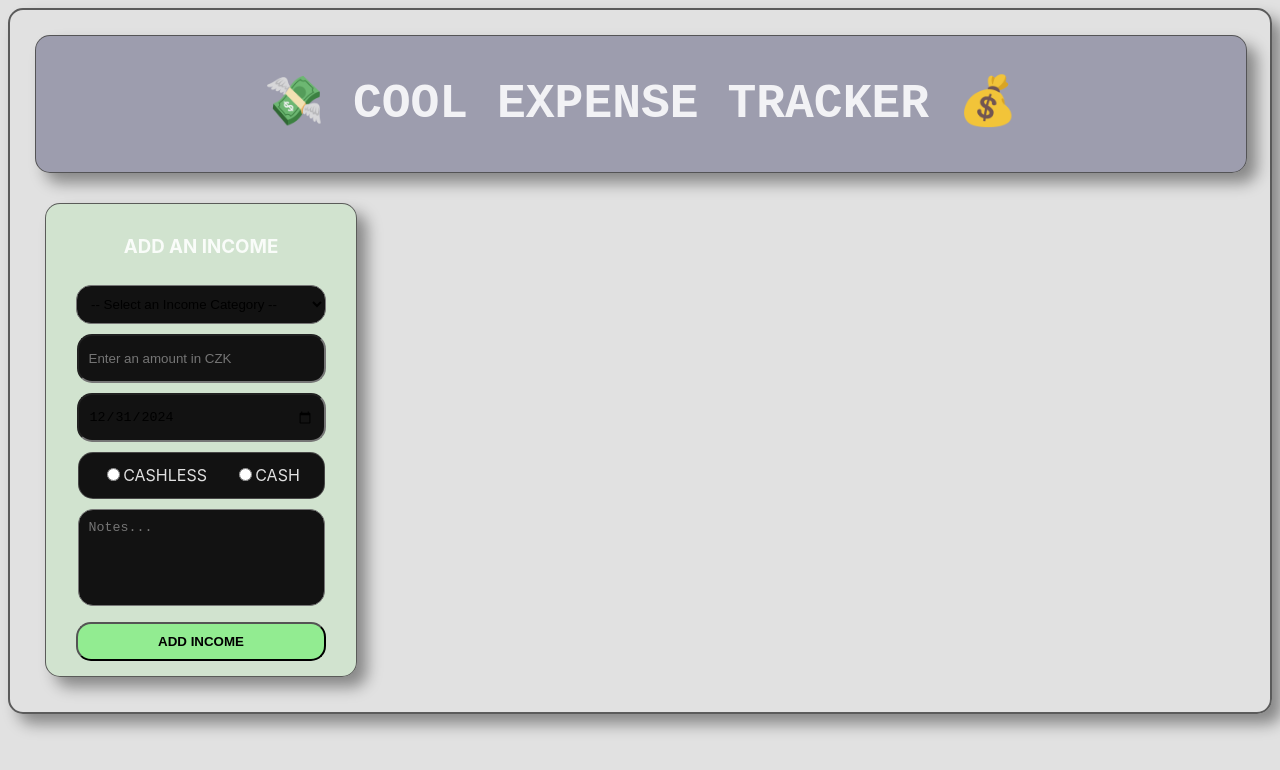
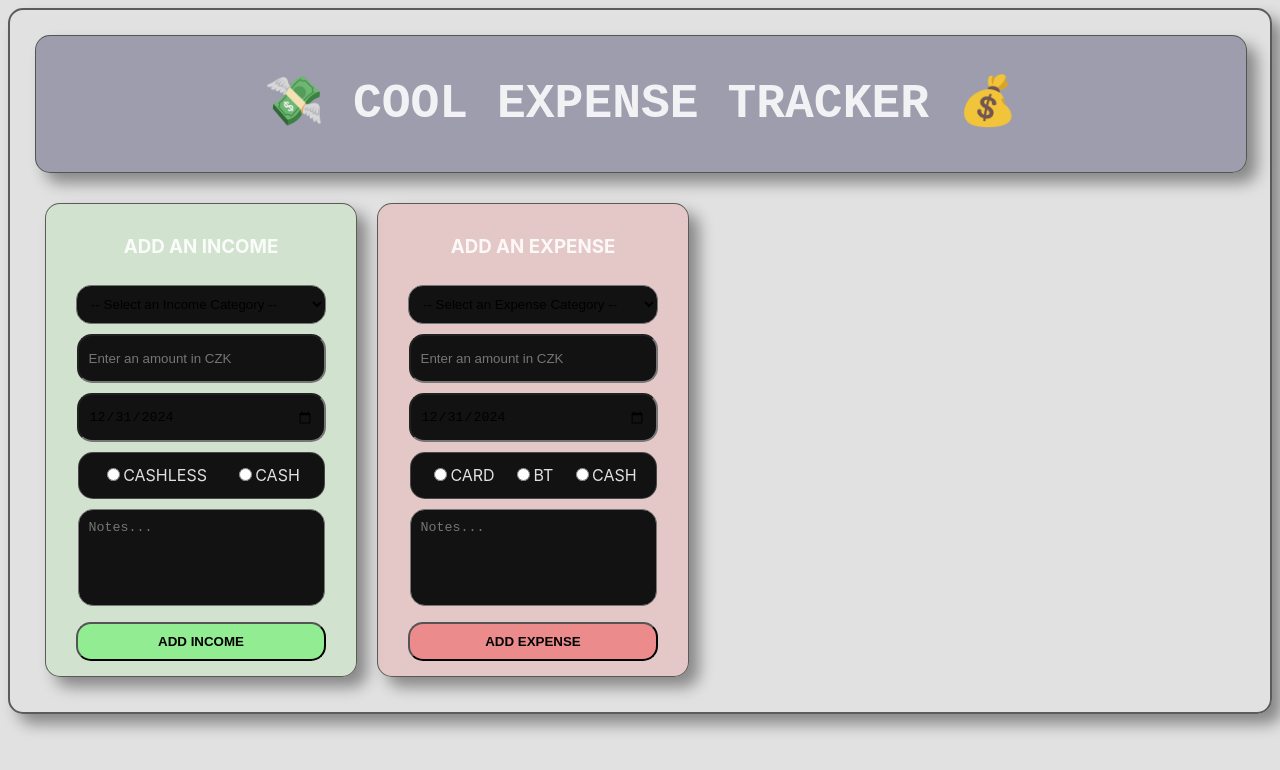
Before and after one commit to petr-khul/expenses-tracker, a React (Vite) app in the folder expense-tracker/: page / in a window 1280 px wide. Shown: the top 770 px of the page. Built offline with nearby package versions, Linux system fonts and the light colour scheme; no server answers.

Commit message:
added expenses form + functional with API

```diff
--- a/expense-tracker/src/App.css
+++ b/expense-tracker/src/App.css
@@ -26,3 +26,8 @@
   font-size: 1.5rem;
   box-shadow: 10px 10px 15px rgba(0, 0, 0, 0.4);
 }
+
+.main-modules {
+  display: inline-flex;
+
+}
--- a/expense-tracker/src/App.jsx
+++ b/expense-tracker/src/App.jsx
@@ -9,7 +9,7 @@ function App() {
   const [expenses, setExpenses] = useState([]);
   const [isLoading, setIsLoading] = useState(true);
 
-  let nextId = expenses.length + 1;
+  let nextId = expenses.length + 1; // sets ID of next record and sends as a prop
 
 
   //load expenses from json file
@@ -33,6 +33,7 @@ function App() {
   }, []);
 
 
+  //update after adding new record
   const updateExpenses = (newExpense) => {
     setExpenses((prevExpenses) => {
       if (!Array.isArray(prevExpenses)) {
@@ -59,10 +60,12 @@ function App() {
       <div className="main-root">
         <div className="header">
           <h1>💸 Cool Expense Tracker 💰</h1>
-          </div>
-          {!isLoading ? <Income expenses={expenses} updateExpenses={updateExpenses} id={nextId}/> : <p>Loading...</p>}
-        <Expense />
-        <Overview />
+        </div>
+        <div className="main-modules">
+            {!isLoading ? <Income expenses={expenses} updateExpenses={updateExpenses} id={nextId}/> : <p>Loading...</p>}
+          <Expense expenses={expenses} updateExpenses={updateExpenses} id={nextId}/>
+          <Overview />
+        </div>
       </div>
     </>
   )
--- a/expense-tracker/src/Expense.jsx
+++ b/expense-tracker/src/Expense.jsx
@@ -1,6 +1,175 @@
+import React, {useState, useEffect} from "react";
+import styles from "./Expense.module.css";
+import saveRecords from "./handlers";
 
-function Expense(){
 
+function Expense(props){
+    const today = new Date().toISOString().split('T')[0]; //for date initial state
+    const records = props.expenses; //assigns value
+
+    const [expenseCategory, setExpenseCategory] = useState("");
+    const [expenseAmount, setExpenseAmount] = useState("");
+    const [expenseDate, setExpenseDate] = useState(today);
+    const [expenseType, setExpenseType] = useState("");
+    const [expenseNote, setExpenseNote] = useState("");
+    const [nextId, setNextId] = useState(records.length + 1);
+
+    //dynamically udpates the id
+    useEffect(() => {
+        setNextId(records.length + 1);
+    }, [records]);
+
+    const handleExpenseCategoryChange = (event) => {
+        setExpenseCategory(event.target.value);
+    }
+
+    const handleExpenseAmountChange = (event) => {
+        setExpenseAmount(event.target.value);
+    }
+
+    const handleExpenseDateChange = (event) => {
+        setExpenseDate(event.target.value);
+    }
+
+    const handleExpenseTypeChange = (event) => {
+        setExpenseType(event.target.value);
+    }
+
+    const handleIExpenseNoteChange = (event) => {
+        setExpenseNote(event.target.value);
+    }
+
+    const handleExpenseSubmit = (event) => {
+        event.preventDefault();
+        const transactionType = "Expense"; //default transaction type for incomes
+
+
+        //creates new object to be added into array
+        const newExpenseRecord = {
+            id: nextId,
+            transactionType: transactionType,
+            expenseAmount: expenseAmount,
+            expenseDate: expenseDate,
+            expenseType: expenseType,
+            expenseNote: expenseNote
+        }
+
+        // log to console for debugging purposes
+        //console.log(newIncomeRecord);
+        //console.log(records);
+
+        // Save the record and update the state in the parent
+        saveRecords(newExpenseRecord).then((success) => {
+            if (success) {
+                props.updateExpenses(newExpenseRecord); // Only update on success
+            }
+        });
+
+
+         // Reset the form fields after submitting
+        setExpenseCategory("");
+        setExpenseAmount("");
+        setExpenseDate(today);
+        setExpenseType("");
+        setExpenseNote("");
+    }
+
+    return (
+        <div className={styles.expenses}>
+            <h3>Add an Expense</h3>
+
+            <form onSubmit={handleExpenseSubmit} className={styles.expenseForm}>
+                <select className={styles.expenseCategory}
+                    id="expenseCategory"
+                    value={expenseCategory}
+                    onChange={handleExpenseCategoryChange}
+                    required>
+                        <option value="">-- Select an Expense Category --</option>  {/* Default empty option */}
+                        <option value="Housing">Housing</option>
+                        <option value="Transportation">Transportation</option>
+                        <option value="Food and Groceries">Food and Groceries</option>
+                        <option value="Health and Medical Expenses">Health and Medical Expenses</option>
+                        <option value="Insurance">Insurance</option>
+                        <option value="Entertainment and Leisure">Entertainment and Leisure</option>
+                        <option value="Personal Care and Beauty">Personal Care and Beauty</option>
+                        <option value="Debt Repayments">Debt Repayments</option>
+                        <option value="Childcare and Education">Childcare and Education</option>
+                        <option value="Savings and Investments">Savings and Investments</option>
+                        <option value="Clothing and Accessories">Clothing and Accessories</option>
+                        <option value="Gifts and Donations">Gifts and Donations</option>
+                        <option value="Taxes">Taxes</option>
+                        <option value="Other">Other</option>
+                </select>
+
+                <input type="number"
+                    className={styles.input}
+                    min={0}
+                    placeholder="Enter an amount in CZK"
+                    value={expenseAmount}
+                    onChange={handleExpenseAmountChange}
+                    required
+                />
+
+                <input
+                    className={styles.input}
+                    type="date"
+                    id="dateInput"
+                    value={expenseDate}
+                    onChange={handleExpenseDateChange}
+                    required
+                />
+
+                <div className={styles.expenseType}>
+                    <label>
+                        <input
+                        type="radio"
+                        name="expenseType"
+                        value="Card"
+                        checked={expenseType === 'Card'}
+                        onChange={handleExpenseTypeChange}
+                        />
+                        Card
+                    </label>
+                    <br />
+                    <label>
+                        <input
+                        type="radio"
+                        name="expenseType"
+                        value="BT"
+                        checked={expenseType === 'BT'}
+                        onChange={handleExpenseTypeChange}
+                        />
+                        BT
+                    </label>
+                    <br />
+                    <label>
+                        <input
+                            type="radio"
+                            name="incoexpenseTypemeType"
+                            value="Cash"
+                            checked={expenseType === 'Cash'}
+                            onChange={handleExpenseTypeChange}
+                        />
+                        Cash
+                    </label>
+                </div>
+
+                <textarea
+                        className={styles.expenseNote}
+                        value={expenseNote}
+                        onChange={handleIExpenseNoteChange}
+                        placeholder="Notes..."
+                        rows="5"
+                        cols="50"
+                />
+
+                <button className={styles.addExpense} type="submit" >Add expense</button>
+
+            </form>
+
+        </div>
+    );
 }
 
+
 export default Expense;
--- /dev/null
+++ b/expense-tracker/src/Expense.module.css
@@ -0,0 +1,60 @@
+.expenses {
+    border: 1px solid hsla(0, 0%, 30%, 0.9);
+    display: flex;
+    flex-direction: column;
+    max-width: 250px;
+    padding: 10px 30px;
+    margin: 10px;
+    background-color: hsla(0, 90%, 59%, 0.15);
+    border-radius: 15px;
+    text-align: center;
+    box-shadow: 10px 10px 15px rgba(0, 0, 0, 0.4);
+}
+
+.expenseForm {
+    max-width: 250px;
+}
+
+.input, .addExpense, .expenseType, .expenseNote, .expenseCategory {
+    width: 90%;
+    padding: 10px;
+    border-radius: 15px;
+    background-color: #121212;
+    margin: 5px 0px;
+    min-height: 25px;
+}
+
+.expenseCategory {
+    width: 100%;
+}
+
+
+.addExpense {
+    background-color: hsla(0, 100%, 50%, 0.3);
+    cursor: pointer;
+    width: 100%;
+    transition: background-color 0.3s ease, transform 0.2s ease;
+    text-transform: uppercase;
+    font-weight: bolder;
+}
+
+.addExpense:hover {
+    background-color: hsla(0, 100%, 45%, 0.3);
+    cursor: pointer;
+    transform: scale(1.01);
+}
+
+.expenseType {
+    display: inline-flex;
+    align-items: center;
+    justify-content: space-evenly;
+    margin: 5px 0px;
+    border: 1px solid hsla(0, 0%, 30%, 0.9);
+    border-radius: 15px;
+    padding: 10px;
+    background-color: #121212;
+}
+
+.expenseNote {
+    resize: none;
+}
--- a/expense-tracker/src/Income.jsx
+++ b/expense-tracker/src/Income.jsx
@@ -3,10 +3,9 @@ import styles from "./Income.module.css";
 import saveRecords from "./handlers";
 
 function Income(props){
-    const today = new Date().toISOString().split('T')[0];
+    const today = new Date().toISOString().split('T')[0]; //for date initial state
 
-    const records = props.expenses;
-    //const id = props.nextId;
+    const records = props.expenses; //assigns value
 
     const [incomeCategory, setIncomeCategory] = useState("");
     const [incomeAmount, setIncomeAmount] = useState("");
@@ -15,6 +14,7 @@ function Income(props){
     const [incomeNote, setIncomeNote] = useState("");
     const [nextId, setNextId] = useState(records.length + 1);
 
+    //dynamically udpates the id
     useEffect(() => {
         setNextId(records.length + 1);
     }, [records]);
```
Also changed, not shown: 2 other files (tests, documents, lock files or other folders).
